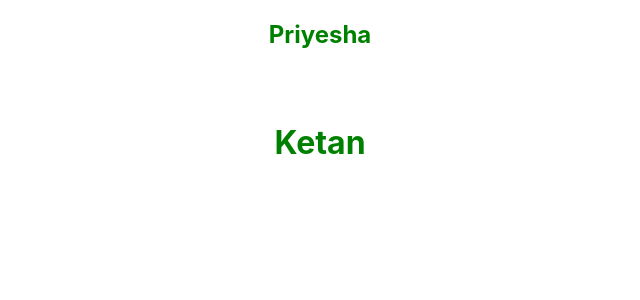
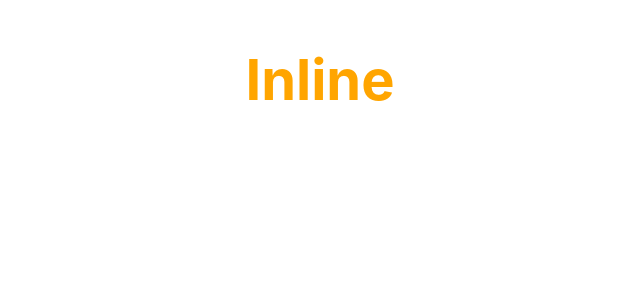
Before and after one commit to Priyesha/Learning-React, a React (Create React App) app: page / in a window 1280 px wide. Shown: the top 300 px of the page, without its empty margins (320-960 px from the left). Built offline with nearby package versions, Linux system fonts and the light colour scheme.

Commit message:
Inline styles

```diff
--- a/src/App.js
+++ b/src/App.js
@@ -13,6 +13,7 @@
 import ListRendering from './components/ListRendering';
 import ListRenderingComplex from './components/ListRenderingComplex';
 import Stylesheets from './components/Stylesheets';
+import Inline from './components/Inline';
 
 function App() {
   return (
@@ -42,7 +43,8 @@
     {/* <ConditionalRendering/>*/}
     {/* <ListRendering/>  */}
     {/* <ListRenderingComplex/> */}
-    <Stylesheets isPrimary={true}/>
+    {/* <Stylesheets isPrimary={true}/> */}
+    <Inline/>
 
     </div>
   );
--- /dev/null
+++ b/src/components/Inline.js
@@ -0,0 +1,16 @@
+import React from 'react'
+
+const heading = {
+    fontSize: '56px',
+    color: 'orange'
+}
+
+function Inline() {
+    return (
+        <div>
+            <h2 style={heading}>Inline</h2>
+        </div>
+    )
+}
+
+export default Inline
```
